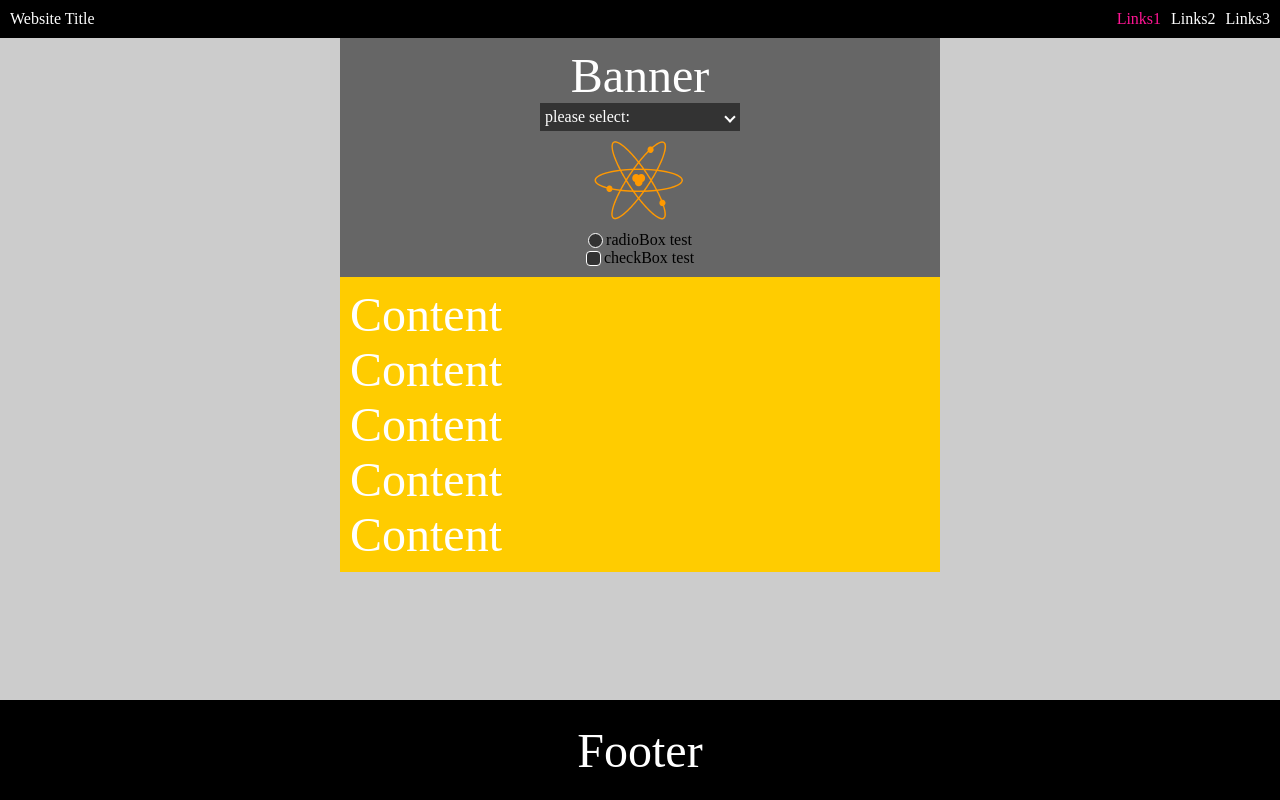
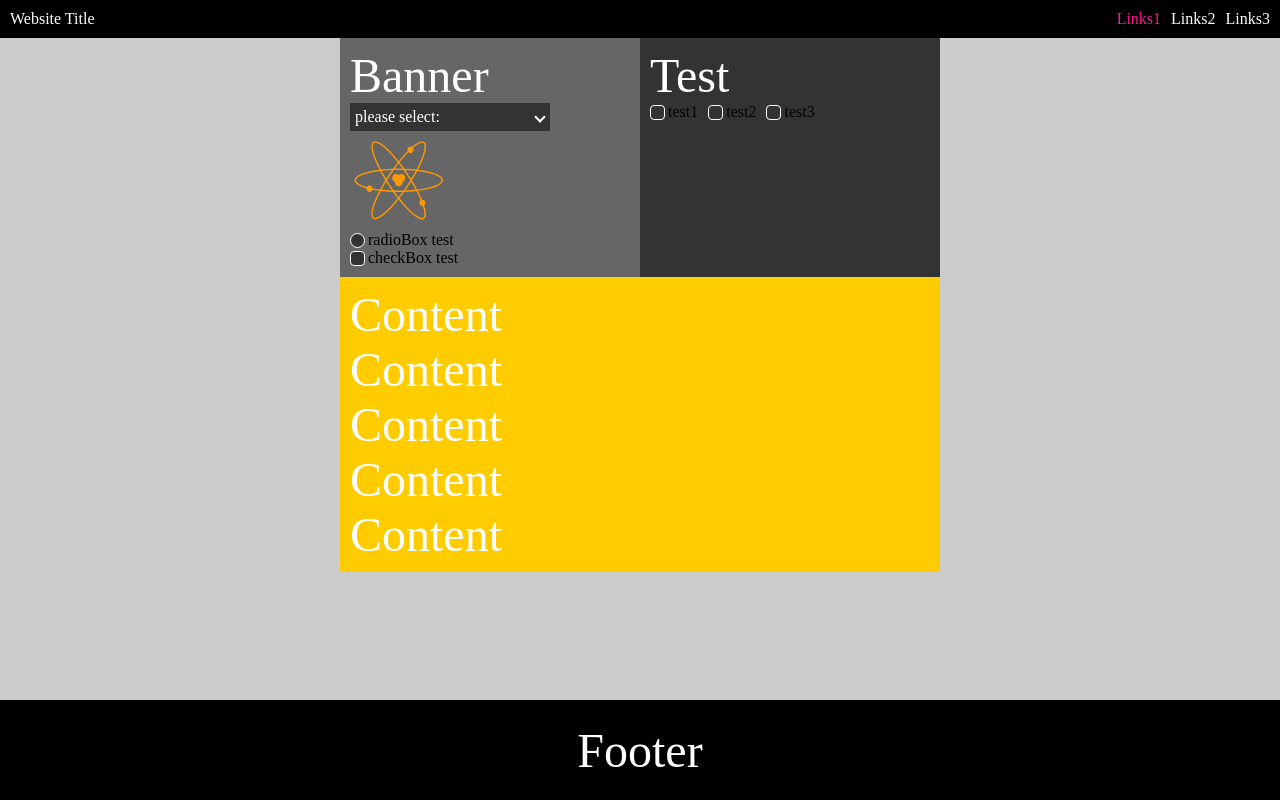
Before and after one commit to edwinliangtw/EasyVueUI, a Vue app: page / in a window 1280 px wide. Built offline with nearby package versions, Linux system fonts and the light colour scheme.

Commit message:
add EZCheckBoxGroup and EZRadioBoxGroup

```diff
--- a/src/App.vue
+++ b/src/App.vue
@@ -12,12 +12,19 @@
 			</EZGroup>
 			<EZGroup width="600px" layout="vertical" marginAuto="true">
 				<!-- banner -->
-				<EZGroup bg="#666" layout="vertical" justify="center" padding="10px">
-					<EZLabel color="white" size="3em">Banner</EZLabel>
-					<EZSelect width="200px" :items="['test1','test2','test3']" :onSelect="onSelect"/>
-					<EZImage src="assets/img/appIcon.png" width="100px" height="100px" />
-					<EZToggle type="radioBox" name="myCheck" :onToggle="onToggle">radioBox test</EZToggle>
-					<EZToggle type="checkBox" name="myCheck2" :onToggle="onToggle">checkBox test</EZToggle>
+				<EZGroup layout="horizontal" justify="space-between">
+					<EZGroup bg="#666" layout="vertical" padding="10px" width="50%">
+						<EZLabel color="white" size="3em">Banner</EZLabel>
+						<EZSelect width="200px" :items="['test1','test2','test3']" :onSelect="onSelect"/>
+						<EZImage src="assets/img/appIcon.png" width="100px" height="100px" />
+						<EZToggle type="radioBox" name="myCheck" :onToggle="onToggle">radioBox test</EZToggle>
+						<EZToggle type="checkBox" name="myCheck2" :onToggle="onToggle">checkBox test</EZToggle>
+					</EZGroup>
+					<EZGroup bg="#333" layout="vertical" padding="10px" width="50%">
+						<EZLabel color="white" size="3em">Test</EZLabel>
+						<EZCheckBoxGroup :items="['test1','test2','test3']" :onItemsSelect="onItemsSelect"></EZCheckBoxGroup>
+						<!-- <EZRadioBoxGroup :items="['test1','test2','test3']" :onItemsSelect="onItemsSelect2"></EZRadioBoxGroup> -->
+					</EZGroup>
 				</EZGroup>
 				<!-- contents -->
 				<EZGroup layout="vertical" bg="#FFCC00" padding="10px">
@@ -43,6 +50,8 @@ import EZLabel from '@/components/core/EZLabel.vue'
 import EZSelect from '@/components/core/EZSelect.vue'
 import EZImage from '@/components/core/EZImage.vue'
 import EZToggle from '@/components/core/EZToggle.vue'
+import EZCheckBoxGroup from '@/components/core/EZCheckBoxGroup.vue'
+import EZRadioBoxGroup from '@/components/core/EZRadioBoxGroup.vue'
 import { ref } from 'vue'
 function onSelect(item, index) {
 	console.log(item, index)
@@ -50,4 +59,10 @@ function onSelect(item, index) {
 function onToggle(name, checked) {
 	console.log(name, checked)
 }
+function onItemsSelect(checked){
+	console.log(checked)
+}
+function onItemsSelect2(checked){
+	console.log(checked)
+}
 </script>
--- /dev/null
+++ b/src/components/core/EZCheckBoxGroup.vue
@@ -0,0 +1,28 @@
+<template>
+    <EZGroup layout="horizontal" gap="10px" @click="onItemsSelect(names)">
+        <EZToggle v-for="(item, index) in items" :key="index" type="checkBox" :name="'item_'+index" :onToggle="onToggle">
+            {{items[index]}}
+        </EZToggle>
+    </EZGroup>
+</template>
+
+<script setup>
+import EZGroup from '@/components/core/EZGroup.vue'
+import EZToggle from '@/components/core/EZToggle.vue'
+import { ref } from 'vue'
+const names = ref([])
+defineProps({
+    items: { type: Array, default: [] },
+    onItemsSelect: { type: Function, required: true },
+})
+function onToggle(name, checked){
+    const index = parseInt(name.split('_')[1])
+    const idx = names.value.findIndex(idx=>idx == index)
+    if(checked){
+        idx==-1 && names.value.push(index)
+    }else{
+        idx>-1 && names.value.splice(idx,1)
+    }
+    names.value.sort()
+}
+</script>
--- /dev/null
+++ b/src/components/core/EZRadioBoxGroup.vue
@@ -0,0 +1,24 @@
+<template>
+    <EZGroup layout="horizontal" gap="10px" @click="onItemsSelect(names)">
+        <EZToggle v-for="(item, index) in items" type="radioBox" :name="'item_'+index" :onToggle="onToggle" :key="keys[index]">
+            {{items[index]}}
+        </EZToggle>
+    </EZGroup>
+</template>
+
+<script setup>
+import EZGroup from '@/components/core/EZGroup.vue'
+import EZToggle from '@/components/core/EZToggle.vue'
+import { ref } from 'vue'
+const props = defineProps({
+    items: { type: Array, default: [] },
+    onItemsSelect: { type: Function, required: true },
+})
+const keys = ref(Array(props.items.length).fill(Math.random()))
+function onToggle(name, checked){
+    if(checked){
+        const index = parseInt(name.split('_')[1])
+        keys.value.forEach((item,idx)=> idx != index && (keys.value[idx]=Math.random()))
+    }
+}
+</script>
```
